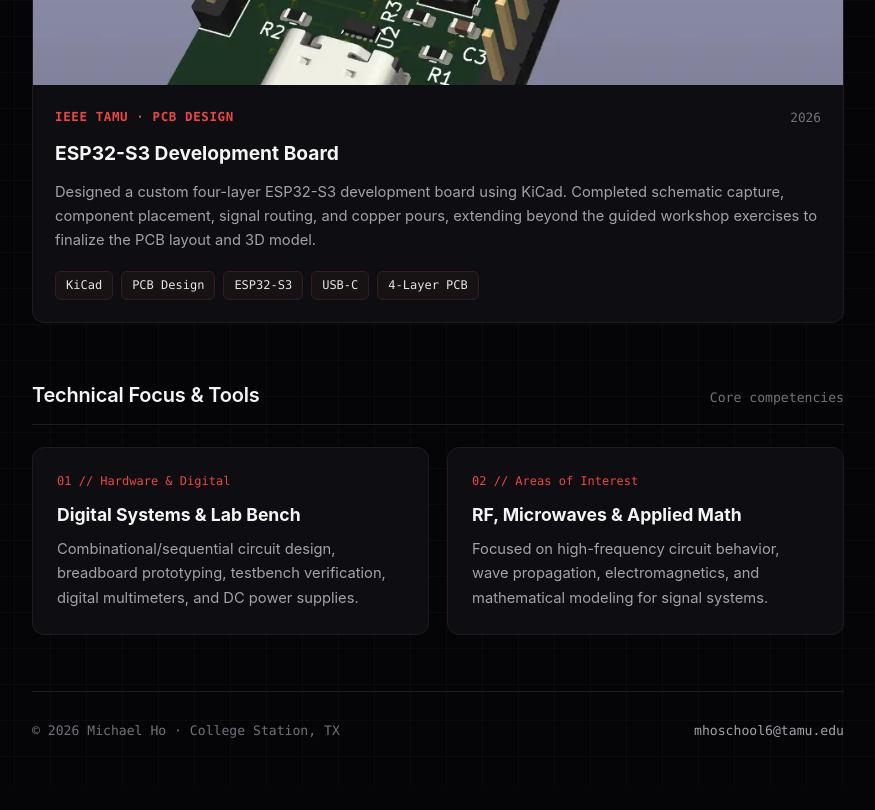
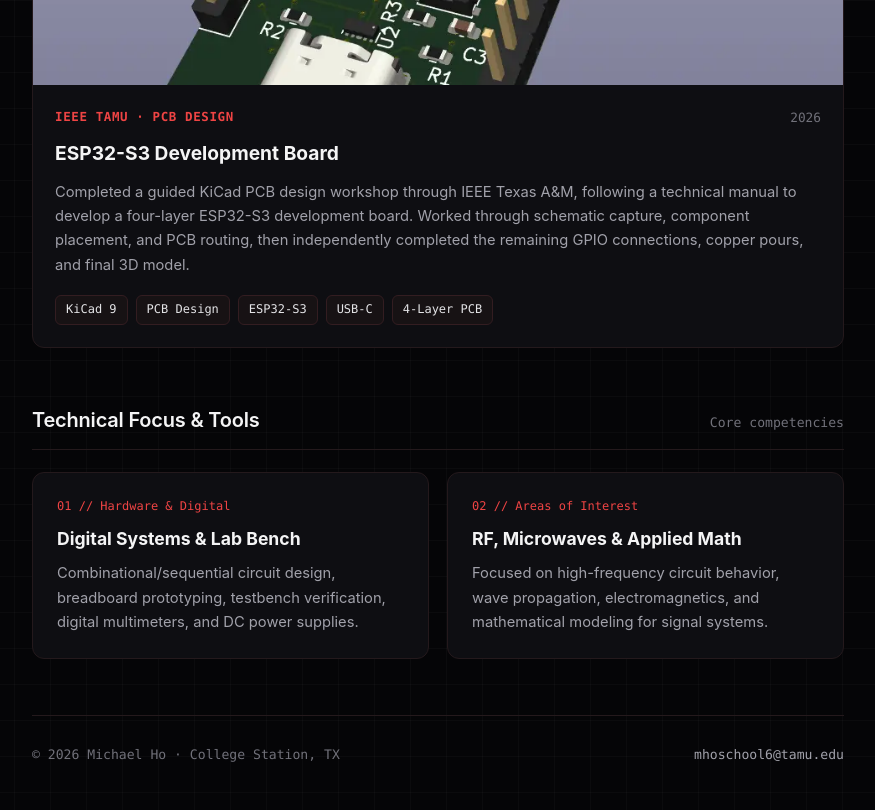
Before and after one commit to michaelhtamu/michaelhtamu.github.io, a plain HTML site: page index.html in a window 1280 px wide. Shown: the part 1476-2286 px from the top of the page, without its empty margins (202-1077 px from the left). Before the commit the page ends 2262 px from the top, so only its background shows below. Drawn offline with Linux system fonts and the light colour scheme.

Commit message:
Revise ESP32-S3 development board project details
Updated project description for ESP32-S3 development board to reflect completion of guided workshop and additional work done.

```diff
--- a/index.html
+++ b/index.html
@@ -94,14 +94,16 @@
             <h3>ESP32-S3 Development Board</h3>
 
             <p>
-              Designed a custom four-layer ESP32-S3 development board using
-              KiCad. Completed schematic capture, component placement,
-              signal routing, and copper pours, extending beyond the guided
-              workshop exercises to finalize the PCB layout and 3D model.
+              Completed a guided KiCad PCB design workshop through IEEE
+              Texas A&M, following a technical manual to develop a
+              four-layer ESP32-S3 development board. Worked through
+              schematic capture, component placement, and PCB routing,
+              then independently completed the remaining GPIO connections,
+              copper pours, and final 3D model.
             </p>
 
             <div class="tags">
-              <span>KiCad</span>
+              <span>KiCad 9</span>
               <span>PCB Design</span>
               <span>ESP32-S3</span>
               <span>USB-C</span>
```
